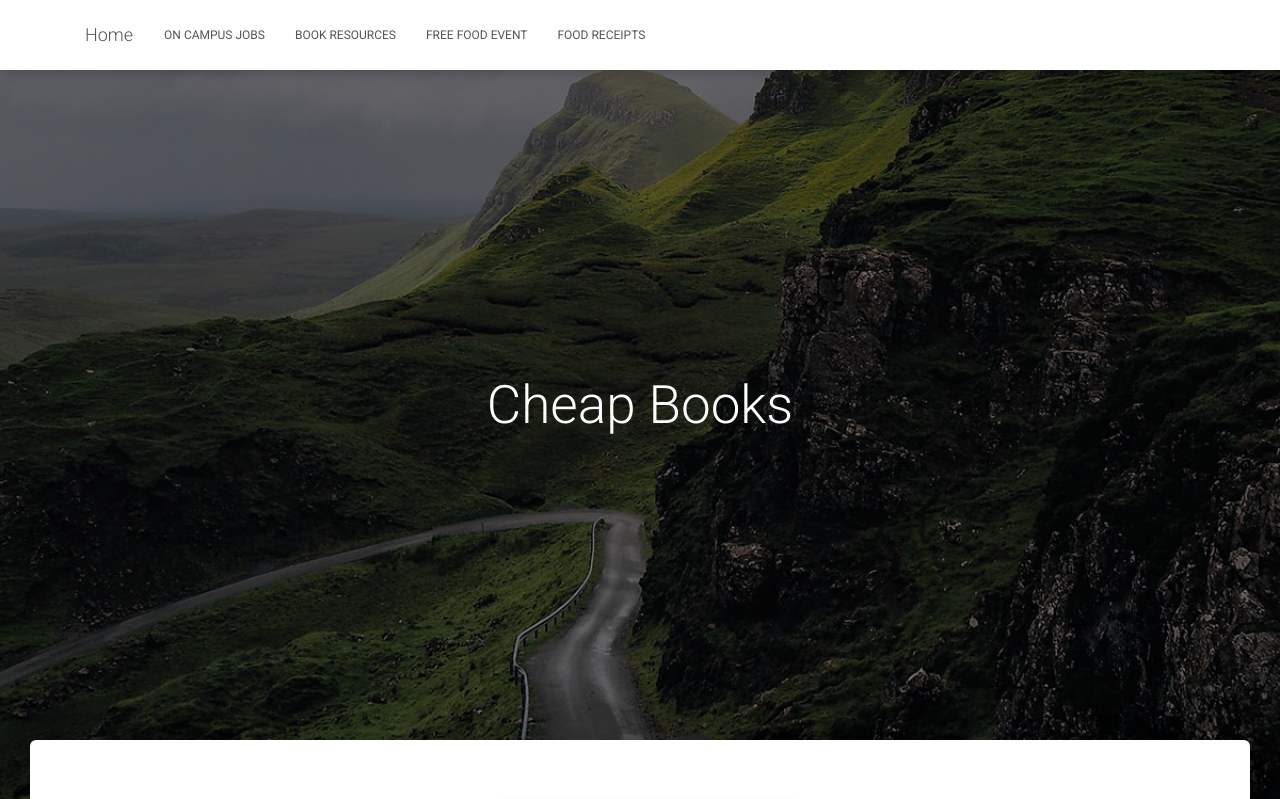
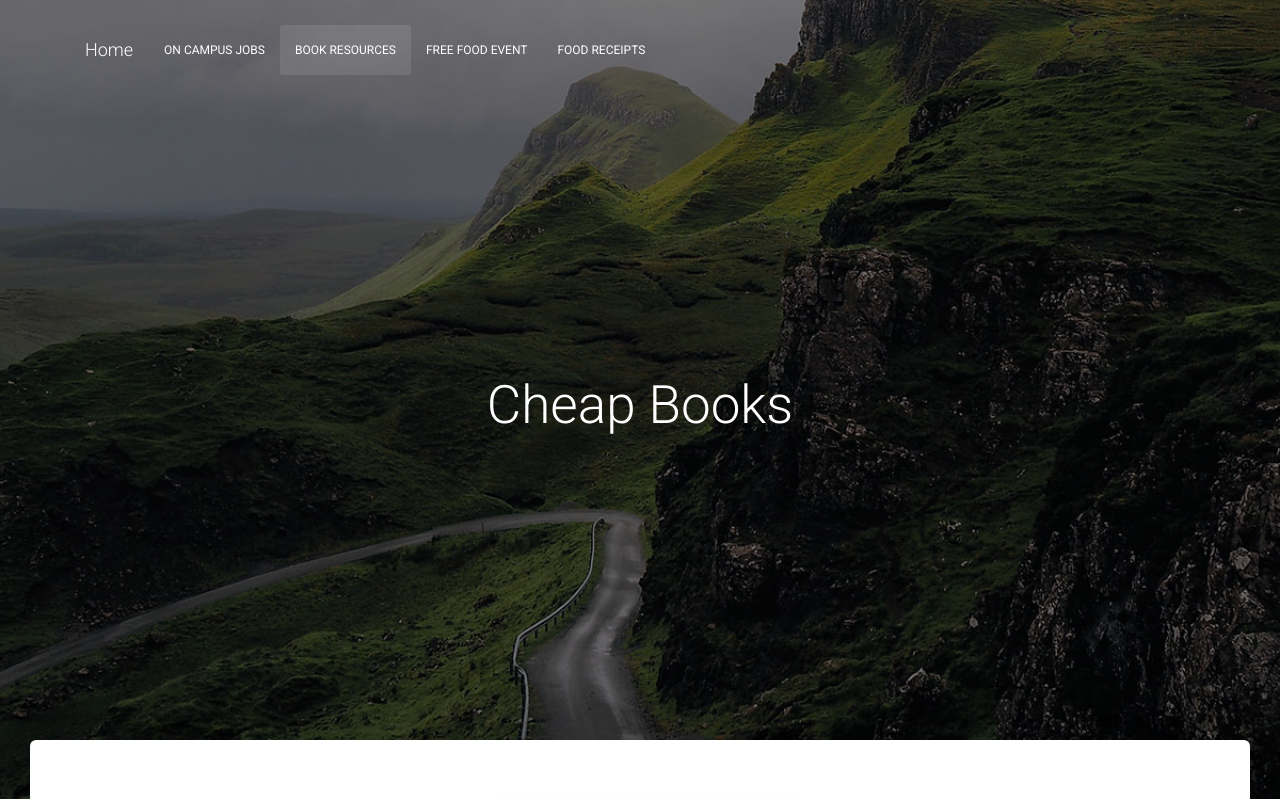
Before and after one commit to cfg-hbcuhsi/team-1, a Flask app: page /books in a window 1280 px wide. Shown: the top 799 px of the page. Run offline with Flask 2, Linux system fonts and the light colour scheme; some libraries are stand-ins or nearby versions.

Commit message:
update styles

```diff
--- a/app/templates/books.html
+++ b/app/templates/books.html
@@ -17,7 +17,7 @@
 </head>
 
 <body>
-  <nav class="navbar navbar-color-on-scroll fixed-top navbar-expand-lg" color-on-scroll="100" id="sectionsNav">
+  <nav class="navbar navbar-transparent navbar-color-on-scroll fixed-top navbar-expand-lg" color-on-scroll="100" id="sectionsNav">
     <div class="container">
                 <div class="navbar-translate">
                   <a class="navbar-brand" href="javascript:;">Home</a>
@@ -31,7 +31,7 @@
                 <div class="collapse navbar-collapse">
                   <ul class="navbar-nav">
                     <li class="nav-item"><a href="/jobpage" class="nav-link">On Campus Jobs</a></li>
-                    <li class="nav-item"><a href="/books" class="nav-link">Book Resources</a></li>
+                    <li class="nav-item active"><a href="/books" class="nav-link">Book Resources</a></li>
                     <li class="nav-item"><a href="/freefood" class="nav-link">Free Food Event</a></li>
                     <li class="nav-item"><a href="/reciepe" class="nav-link">Food Receipts</a></li>
                   </ul>
@@ -132,6 +132,7 @@
   <!--  Google Maps Plugin    -->
   <!-- Control Center for Material Kit: parallax effects, scripts for the example pages etc -->
 
+  <script src="{{ url_for('static',filename='assets/js/material-kit.js')}}?v=2.0.7" type="text/javascript"></script>
 
 
 </html>
```
